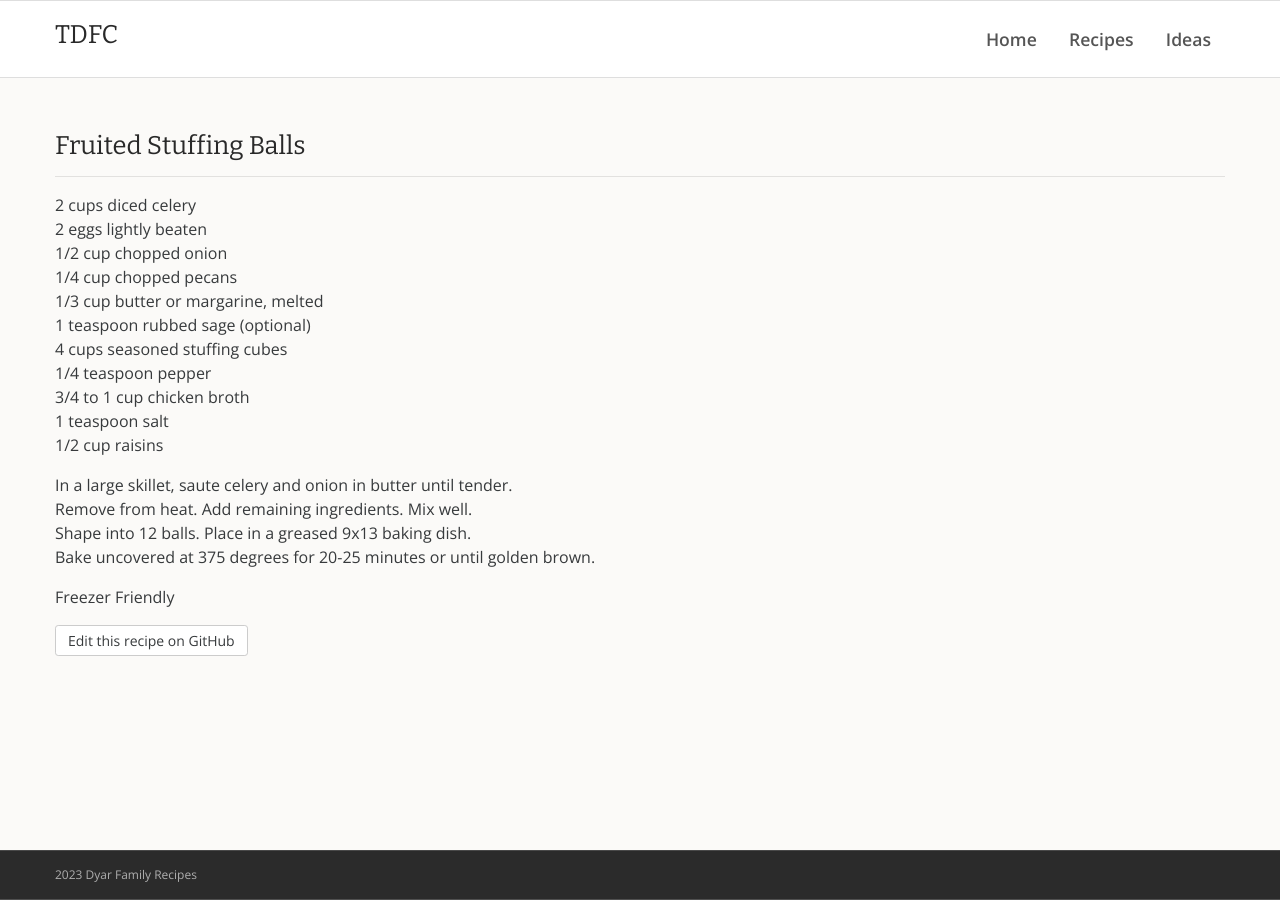
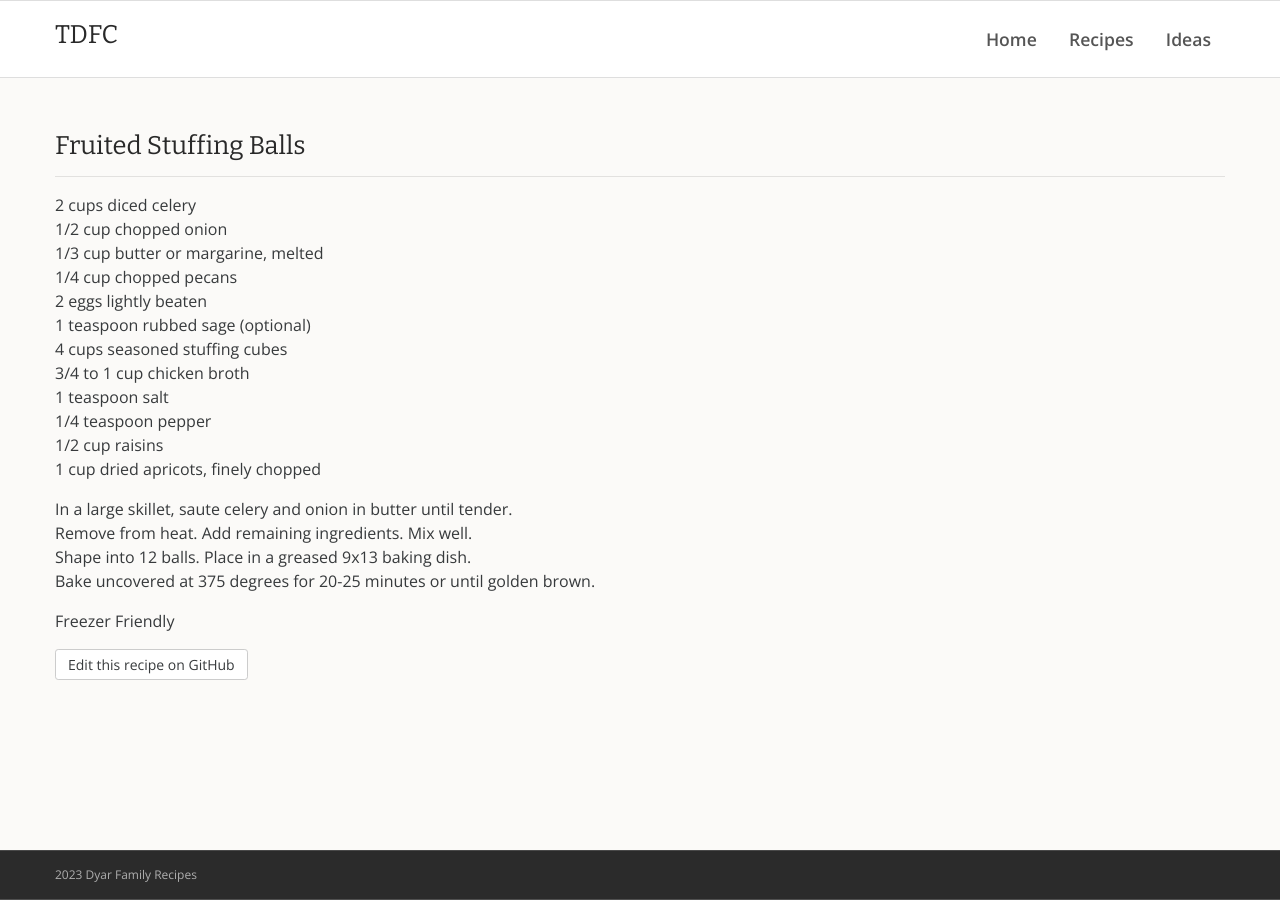
Before and after one commit to rdyar/tdfc, a Jekyll site: the page built from _odds-and-ends/fruited-stuffing-balls.md, in a window 1280 px wide. Built offline with Jekyll 4.4.1, drawn with Linux system fonts in a browser that asks for light colours.

Commit message:
Update fruited-stuffing-balls.md

```diff
--- a/_odds-and-ends/fruited-stuffing-balls.md
+++ b/_odds-and-ends/fruited-stuffing-balls.md
@@ -2,16 +2,17 @@
 ---
 
 2 cups diced celery
+1/2 cup chopped onion
+1/3 cup butter or margarine, melted
+1/4 cup chopped pecans
 2 eggs lightly beaten
-1/2 cup chopped onion
-1/4 cup chopped pecans
-1/3 cup butter or margarine, melted
 1 teaspoon rubbed sage (optional)
 4 cups seasoned stuffing cubes
-1/4 teaspoon pepper
 3/4 to 1 cup chicken broth
 1 teaspoon salt
+1/4 teaspoon pepper
 1/2 cup raisins
+1 cup dried apricots, finely chopped
 
 In a large skillet, saute celery and onion in butter until tender.
 Remove from heat. Add remaining ingredients. Mix well.
```
